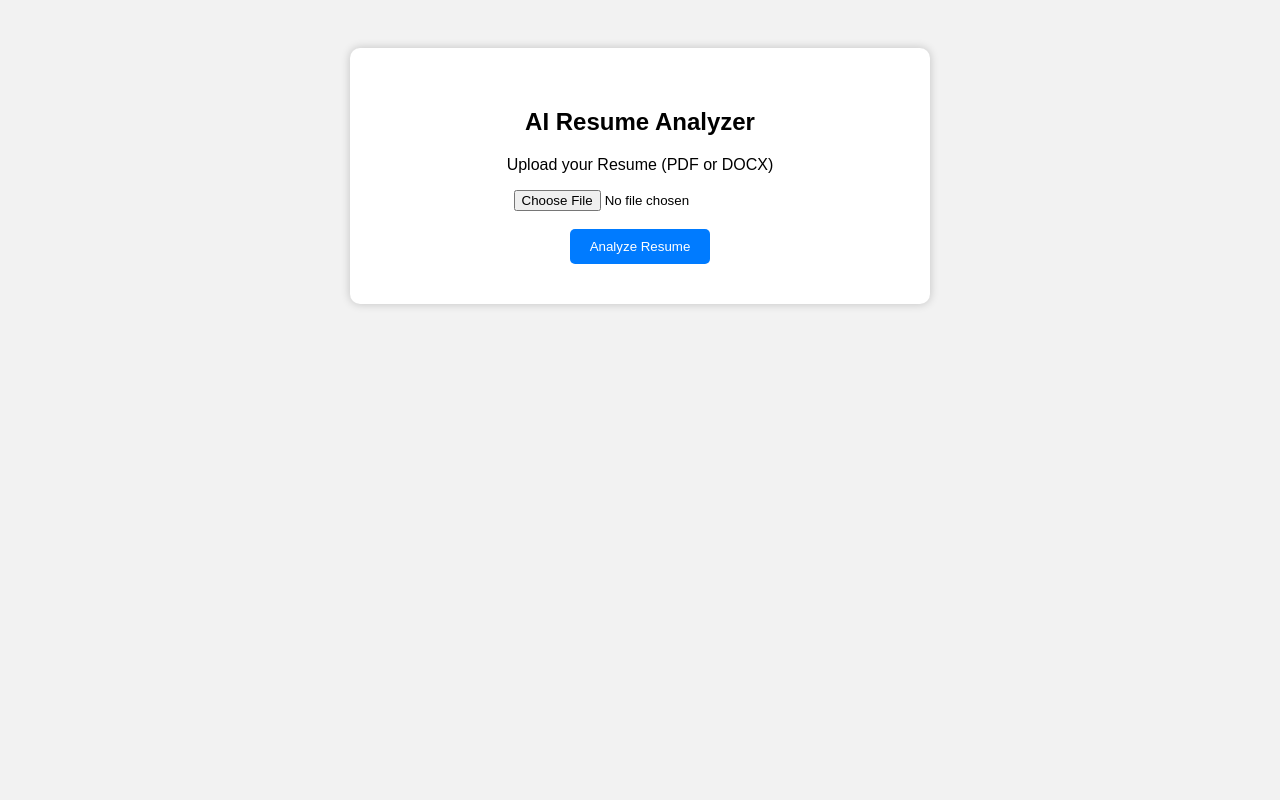
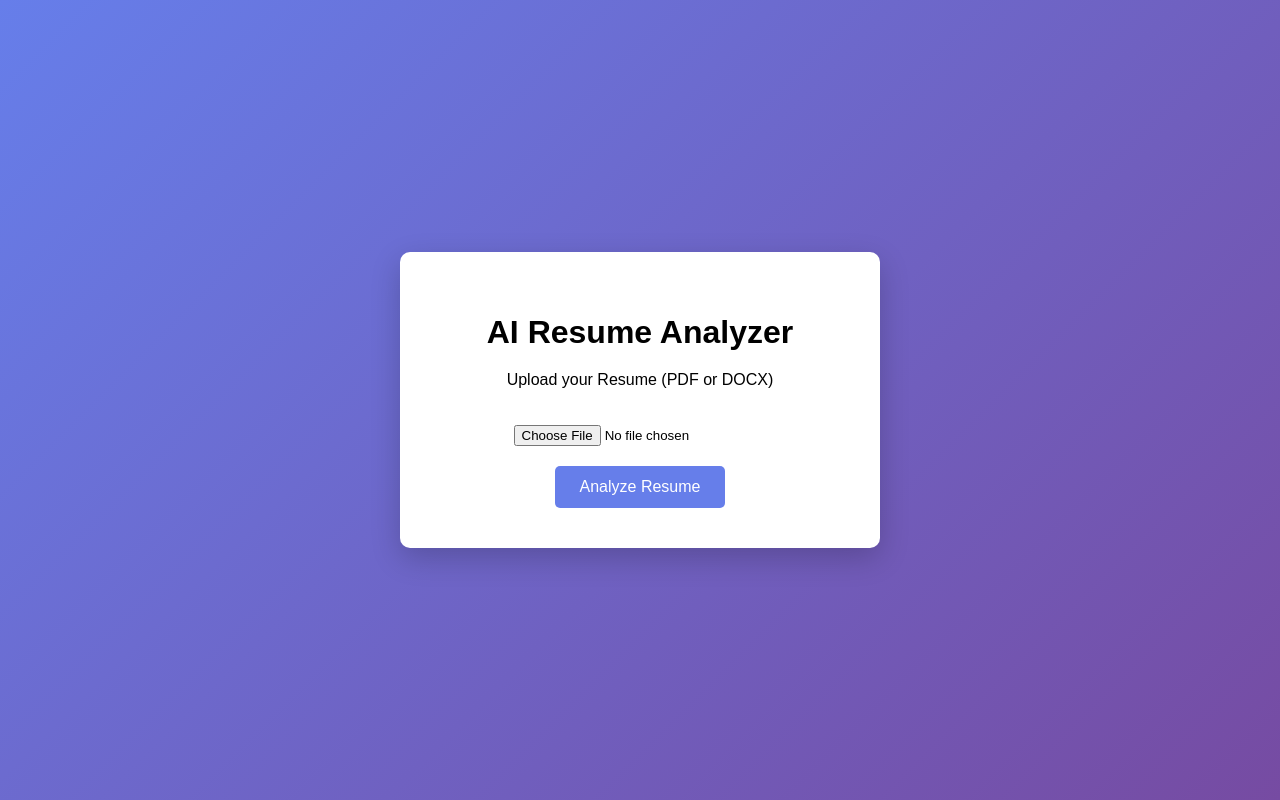
Before and after one commit to sdeepaknetha/ai-resume-analyzer, a Flask app: page / in a window 1280 px wide. Run offline with Flask 3, Linux system fonts and the light colour scheme.

Commit message:
Update index.html

```diff
--- a/templates/index.html
+++ b/templates/index.html
@@ -1,39 +1,49 @@
 <!DOCTYPE html>
 <html>
-
 <head>
-
 <title>AI Resume Analyzer</title>
 
 <style>
 
 body{
-font-family:Arial;
-background:#f2f2f2;
-text-align:center;
-padding:40px;
+font-family: Arial;
+background: linear-gradient(135deg,#667eea,#764ba2);
+height:100vh;
+display:flex;
+justify-content:center;
+align-items:center;
+margin:0;
 }
 
 .container{
 background:white;
 padding:40px;
 border-radius:10px;
-width:500px;
-margin:auto;
-box-shadow:0px 0px 10px rgba(0,0,0,0.2);
+box-shadow:0px 10px 30px rgba(0,0,0,0.2);
+text-align:center;
+width:400px;
+}
+
+h1{
+margin-bottom:20px;
+}
+
+input[type=file]{
+margin:20px 0;
 }
 
 button{
-padding:10px 20px;
-background:#007BFF;
+background:#667eea;
 color:white;
 border:none;
+padding:12px 25px;
+font-size:16px;
 border-radius:5px;
 cursor:pointer;
 }
 
 button:hover{
-background:#0056b3;
+background:#5a67d8;
 }
 
 </style>
@@ -44,7 +54,7 @@ background:#0056b3;
 
 <div class="container">
 
-<h2>AI Resume Analyzer</h2>
+<h1>AI Resume Analyzer</h1>
 
 <p>Upload your Resume (PDF or DOCX)</p>
 
@@ -52,7 +62,7 @@ background:#0056b3;
 
 <input type="file" name="resume" required>
 
-<br><br>
+<br>
 
 <button type="submit">Analyze Resume</button>
 
@@ -61,5 +71,4 @@ background:#0056b3;
 </div>
 
 </body>
-
 </html>
```
